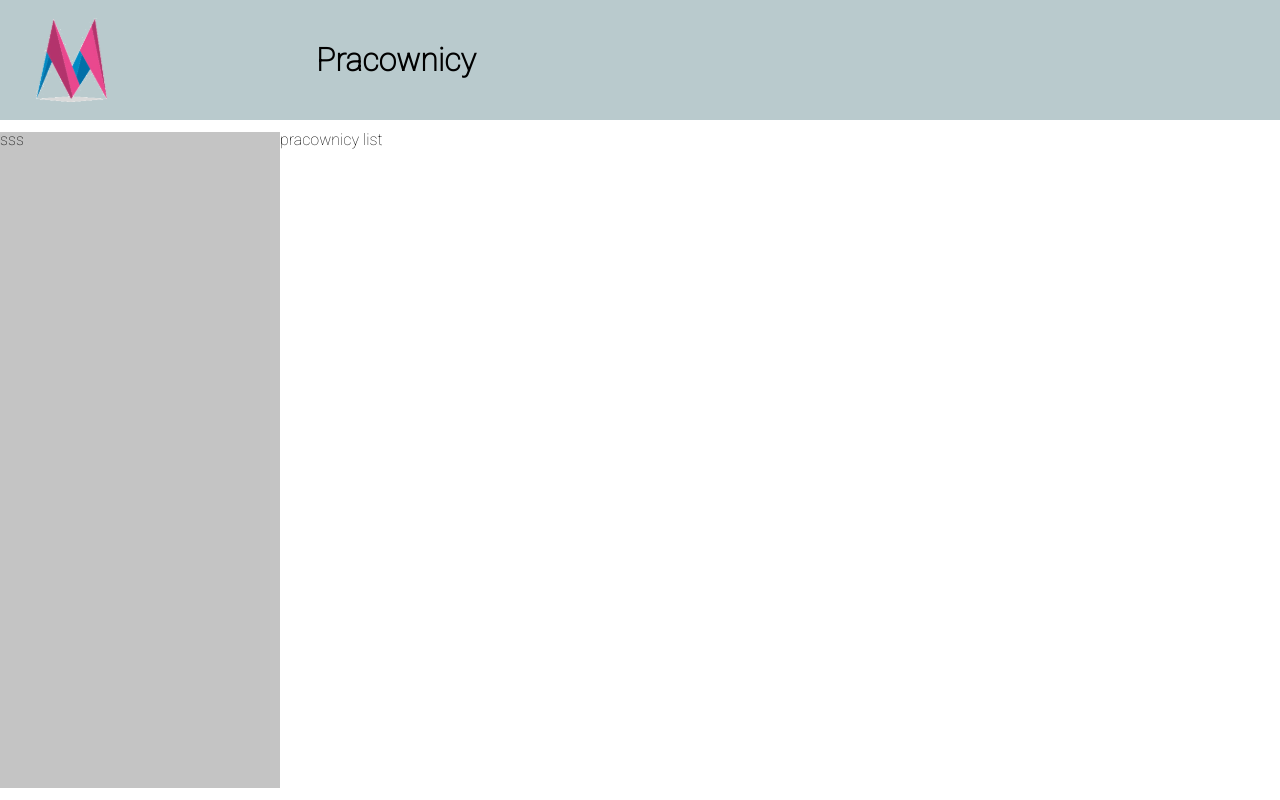
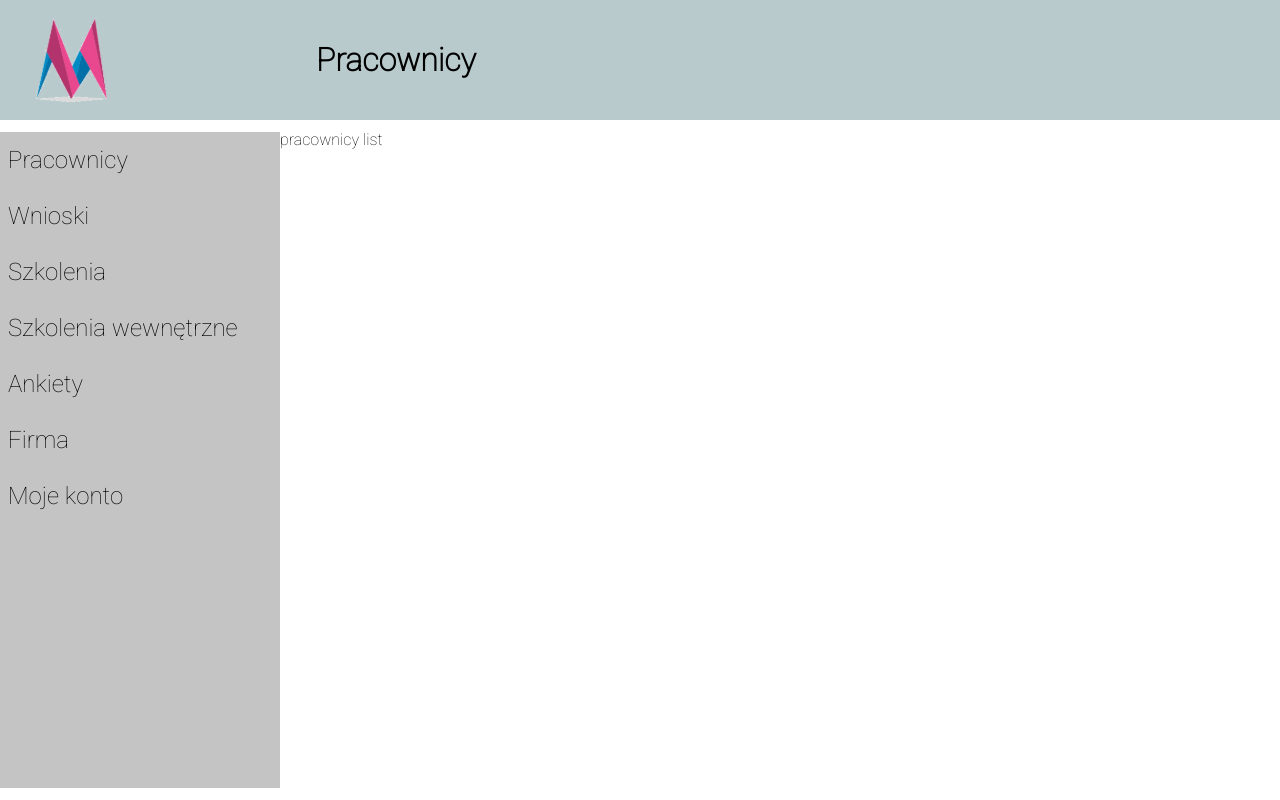
Before and after one commit to nkamaszewski/pjatk_inz_frontend, a React (Create React App) app: page /pracownicy in a window 1280 px wide. Built offline with nearby package versions, Linux system fonts and the light colour scheme.

Commit message:
nawigacja

```diff
--- a/package.json
+++ b/package.json
@@ -3,13 +3,16 @@
   "version": "0.1.0",
   "private": true,
   "dependencies": {
+    "@material-ui/core": "^4.11.4",
     "@testing-library/jest-dom": "^5.11.4",
     "@testing-library/react": "^11.1.0",
     "@testing-library/user-event": "^12.1.10",
     "@types/jest": "^26.0.15",
+    "@types/material-ui": "^0.21.8",
     "@types/node": "^12.0.0",
     "@types/react": "^17.0.0",
     "@types/react-dom": "^17.0.0",
+    "@types/react-router-dom": "^5.1.7",
     "@types/styled-components": "^5.1.9",
     "react": "^17.0.2",
     "react-dom": "^17.0.2",
--- a/src/App.tsx
+++ b/src/App.tsx
@@ -1,8 +1,13 @@
 import './App.css';
-import Employees from './pages/Employees';
+import Router from './Router';
+import { BrowserRouter } from 'react-router-dom';
 
 function App() {
-  return <Employees />;
+  return (
+    <BrowserRouter>
+      <Router />
+    </BrowserRouter>
+  );
 }
 
 export default App;
--- /dev/null
+++ b/src/Router.tsx
@@ -0,0 +1,17 @@
+import { Switch, Route, Redirect } from 'react-router';
+import { routes, RouteType } from './routes/routes';
+
+const Router = () => {
+  return (
+    <>
+      <Switch>
+        {routes.map(({ path, Component }: RouteType) => (
+          <Route key={path.toString()} exact path={path} children={Component} />
+        ))}
+        <Redirect to={'/pracownicy'} />
+      </Switch>
+    </>
+  );
+};
+
+export default Router;
--- a/src/components/Navigation.tsx
+++ b/src/components/Navigation.tsx
@@ -1,13 +1,41 @@
 import styled from 'styled-components';
+import { NavLink } from 'react-router-dom';
+
+const navigationsItems = [
+  { id: 1, label: 'Pracownicy', link: `/pracownicy` },
+  { id: 2, label: 'Wnioski', link: `/wnioski` },
+  { id: 3, label: 'Szkolenia', link: `/szkolenia` },
+  { id: 4, label: 'Szkolenia wewnętrzne', link: `/szkolenia-wewnetrzne` },
+  { id: 5, label: 'Ankiety', link: `/ankiety` },
+  { id: 6, label: 'Firma', link: `/firma` },
+  { id: 7, label: 'Moje konto', link: `/moje-konto` },
+];
 
 const NavigationStyle = styled.div`
   height: 100%;
   width: 280px;
   background-color: #c4c4c4;
+
+  .navLink-item {
+    font-size: 24px;
+    padding: 16px 8px;
+    a {
+      text-decoration: none;
+      color: black;
+    }
+  }
 `;
 
 const Navigation = () => {
-  return <NavigationStyle>sss</NavigationStyle>;
+  return (
+    <NavigationStyle>
+      {navigationsItems.map((item) => (
+        <div key={item.id} className="navLink-item">
+          <NavLink to={item.link}>{item.label}</NavLink>
+        </div>
+      ))}
+    </NavigationStyle>
+  );
 };
 
 export default Navigation;
--- a/src/pages/Employees.tsx
+++ b/src/pages/Employees.tsx
@@ -1,6 +1,5 @@
 import PageHeader from '../components/PageHeader';
 import PageLayout from '../components/PageLayout';
-import Navigation from '../components/Navigation';
 
 const Employees = () => {
   return (
--- /dev/null
+++ b/src/routes/routes.ts
@@ -0,0 +1,10 @@
+import Employees from '../pages/Employees';
+
+export interface RouteType {
+  Component: Function;
+  path: string | string[];
+}
+
+export const routes: RouteType[] = [
+  { Component: Employees, path: '/pracownicy' },
+];
```
Also changed, not shown: 1 other file (tests, documents, lock files or other folders).
